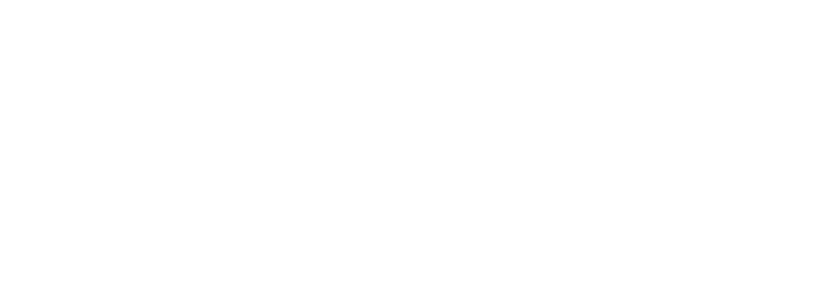
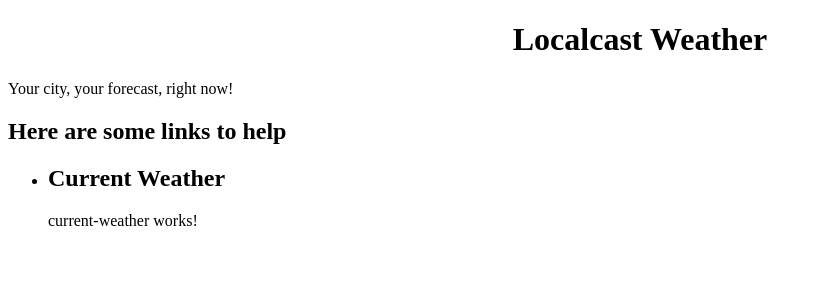
Before and after one commit to jaaanelala/local-weather-app, an Angular app: page / in a window 1280 px wide. Shown: the top 300 px of the page, without its empty margins (0-822 px from the left). Built offline with nearby package versions, Linux system fonts and the light colour scheme.

Commit message:
app-current-weather html update

```diff
--- a/src/app/app.component.html
+++ b/src/app/app.component.html
@@ -1,10 +1,11 @@
 <!--The content below is only a placeholder and can be replaced.-->
 <div style="text-align:center">
   <h1>Localcast Weather</h1>
-</div>Your city, your forecast, right now!</div>
+</div>Your city, your forecast, right now!
 <h2>Here are some links to help </h2>
 <ul>
   <li>
     <h2>Current Weather</h2>
+  </li>
     <app-current-weather></app-current-weather>
-  </div>
+</ul>
```
